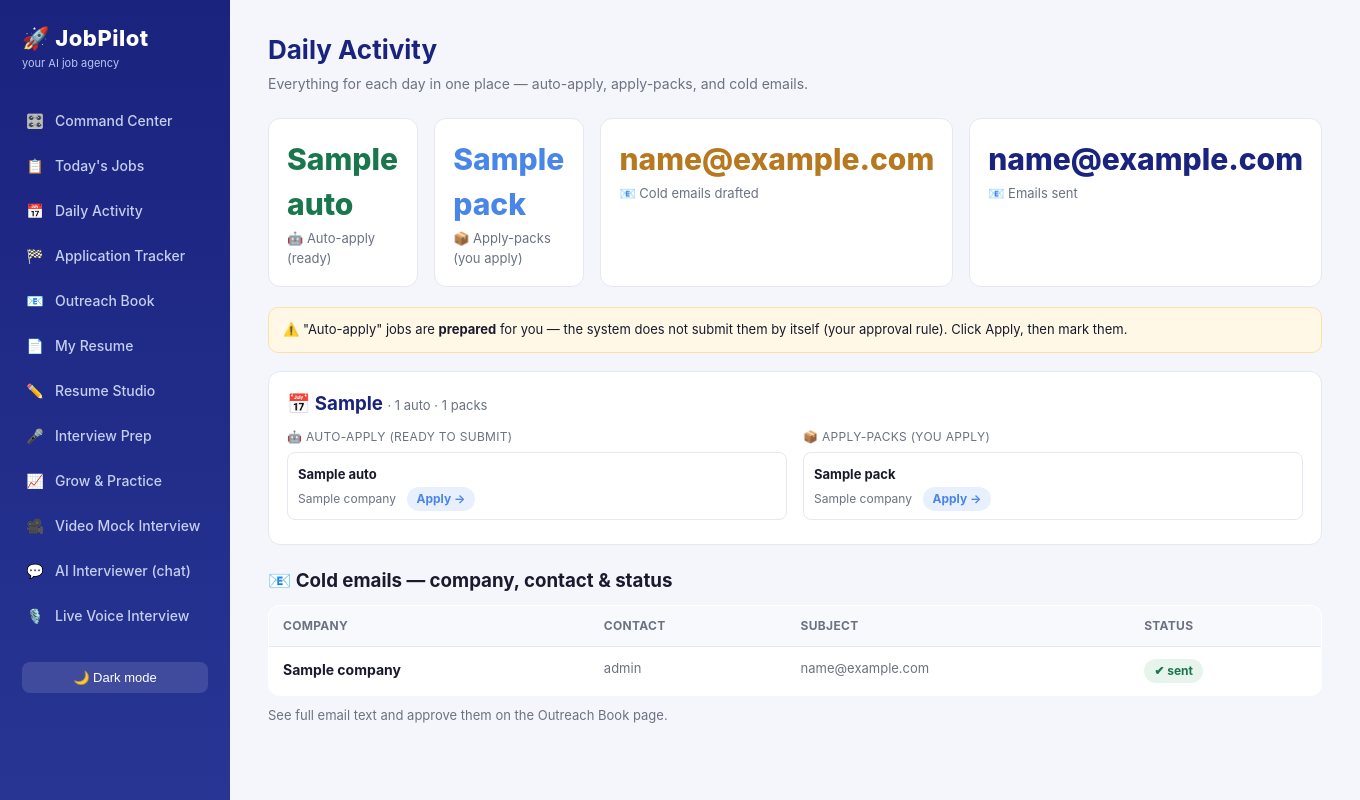
After one commit to vasaviAnnapureddy/JobPilot, a Django app: template web/dashboard/templates/dashboard/activity.html in a window 1360 px wide. The commit adds this page. Run offline with Django 5.2, Linux system fonts and the light colour scheme; the template is opened without the code that fills it: most values are stand-ins (such as "Sample title", 1, 10 or a date in 2020).

Commit message:
Add Daily Activity tracker (3 lanes per day) + dark mode toggle
- Daily Activity page: per-day view of auto-apply / apply-packs / cold emails,
  with company, role, apply links, and email status. Honest label that
  auto-apply is prepared (not auto-submitted).
- Dark mode: theme toggle in sidebar, persists via localStorage
- verified in browser: activity shows 10 auto/17 packs/10 emails; dark mode works

Co-Authored-By: Claude Fable 5 <noreply@anthropic.com>

```diff
--- /dev/null
+++ b/web/dashboard/templates/dashboard/activity.html
@@ -0,0 +1,76 @@
+{% extends "dashboard/base.html" %}
+{% block title %}Daily Activity{% endblock %}
+{% block body %}
+<h1>Daily Activity</h1>
+<p class="sub">Everything for each day in one place — auto-apply, apply-packs, and cold emails.</p>
+
+<div class="grid g4" style="margin-bottom:20px">
+  <div class="card stat"><div class="n" style="color:var(--green)">{{ totals.auto }}</div><div class="l">🤖 Auto-apply (ready)</div></div>
+  <div class="card stat"><div class="n" style="color:var(--blue)">{{ totals.pack }}</div><div class="l">📦 Apply-packs (you apply)</div></div>
+  <div class="card stat"><div class="n" style="color:var(--amber)">{{ totals.emails }}</div><div class="l">📧 Cold emails drafted</div></div>
+  <div class="card stat"><div class="n">{{ totals.emails_sent }}</div><div class="l">📧 Emails sent</div></div>
+</div>
+
+<div class="note" style="background:#fff8e6;border:1px solid #ffe1a6;border-radius:10px;padding:12px 14px;font-size:13px;margin-bottom:18px">
+  ⚠️ "Auto-apply" jobs are <strong>prepared</strong> for you — the system does not submit them by itself (your approval rule). Click Apply, then mark them.
+</div>
+
+{% for d in days %}
+  <div class="card" style="margin-bottom:16px">
+    <h3 style="color:var(--navy);margin-bottom:10px">📅 {{ d.day_short }}
+      <span class="muted" style="font-size:13px;font-weight:400">
+        · {{ d.auto|length }} auto · {{ d.pack|length }} packs</span></h3>
+
+    <div class="grid g2">
+      <!-- Auto-apply -->
+      <div>
+        <div class="muted" style="font-size:12px;text-transform:uppercase;letter-spacing:.3px;margin-bottom:6px">🤖 Auto-apply (ready to submit)</div>
+        {% for j in d.auto %}
+          <div style="padding:8px 10px;border:1px solid var(--line);border-radius:8px;margin-bottom:6px">
+            <strong style="font-size:13px">{{ j.title|truncatechars:40 }}</strong><br>
+            <span class="muted" style="font-size:12px">{{ j.company }}</span>
+            {% if j.apply_url %}<a href="{{ j.apply_url }}" target="_blank" class="pill b" style="margin-left:6px;text-decoration:none">Apply →</a>{% endif %}
+          </div>
+        {% empty %}<div class="muted" style="font-size:13px">None</div>{% endfor %}
+      </div>
+      <!-- Apply-packs -->
+      <div>
+        <div class="muted" style="font-size:12px;text-transform:uppercase;letter-spacing:.3px;margin-bottom:6px">📦 Apply-packs (you apply)</div>
+        {% for j in d.pack %}
+          <div style="padding:8px 10px;border:1px solid var(--line);border-radius:8px;margin-bottom:6px">
+            <strong style="font-size:13px">{{ j.title|truncatechars:40 }}</strong><br>
+            <span class="muted" style="font-size:12px">{{ j.company }}</span>
+            {% if j.apply_url %}<a href="{{ j.apply_url }}" target="_blank" class="pill b" style="margin-left:6px;text-decoration:none">Apply →</a>{% endif %}
+          </div>
+        {% empty %}<div class="muted" style="font-size:13px">None</div>{% endfor %}
+      </div>
+    </div>
+  </div>
+{% empty %}
+  <div class="card muted" style="text-align:center;padding:24px">No activity yet. Press START and run the agent.</div>
+{% endfor %}
+
+<!-- Cold emails -->
+<h3 style="margin:22px 0 10px">📧 Cold emails — company, contact & status</h3>
+<table>
+  <thead><tr><th>Company</th><th>Contact</th><th>Subject</th><th>Status</th></tr></thead>
+  <tbody>
+  {% for o in outreach %}
+    <tr>
+      <td><strong>{{ o.company }}</strong></td>
+      <td class="muted">{{ o.contact_role|default:'HR' }}</td>
+      <td class="muted">{{ o.email_subject|truncatechars:45 }}</td>
+      <td>
+        {% if o.sent_at %}<span class="pill a">✔ sent</span>
+        {% elif o.approved_by_me %}<span class="pill b">approved</span>
+        {% else %}<span class="pill warn">⏳ awaiting you</span>{% endif %}
+        {% if o.replied %}<span class="pill a">💬 replied</span>{% endif %}
+      </td>
+    </tr>
+  {% empty %}
+    <tr><td colspan="4" class="muted" style="text-align:center;padding:20px">No cold emails yet.</td></tr>
+  {% endfor %}
+  </tbody>
+</table>
+<p class="muted" style="margin-top:10px">See full email text and approve them on the <a href="/outreach/">Outreach Book</a> page.</p>
+{% endblock %}
--- a/web/dashboard/templates/dashboard/base.html
+++ b/web/dashboard/templates/dashboard/base.html
@@ -10,6 +10,12 @@
       --red:#c0392b; --bg:#f4f6fb; --card:#fff; --ink:#1a1a2e; --muted:#6b7280;
       --line:#e4e8f0;
     }
+    html[data-theme="dark"]{
+      --navy:#8ea9ff; --blue:#5b93f0; --green:#3dc789; --amber:#e0a83c;
+      --bg:#12151f; --card:#1b1f2e; --ink:#e6eaf3; --muted:#9aa3b5; --line:#2a3040;
+    }
+    html[data-theme="dark"] th{background:#232838;color:#9aa3b5}
+    html[data-theme="dark"] .side{background:linear-gradient(180deg,#0f1320,#161b2b)}
     *{box-sizing:border-box;margin:0;padding:0}
     body{font-family:-apple-system,Segoe UI,Roboto,Arial,sans-serif;background:var(--bg);
          color:var(--ink);line-height:1.5}
@@ -72,6 +78,7 @@
     <nav class="nav">
       <a href="/" class="{% if page == 'home' %}active{% endif %}"><span class="ico">🎛️</span> Command Center</a>
       <a href="/jobs/" class="{% if page == 'jobs' %}active{% endif %}"><span class="ico">📋</span> Today's Jobs</a>
+      <a href="/activity/" class="{% if page == 'activity' %}active{% endif %}"><span class="ico">📅</span> Daily Activity</a>
       <a href="/tracker/" class="{% if page == 'tracker' %}active{% endif %}"><span class="ico">🏁</span> Application Tracker</a>
       <a href="/outreach/" class="{% if page == 'outreach' %}active{% endif %}"><span class="ico">📧</span> Outreach Book</a>
       <a href="/my-resume/" class="{% if page == 'my_resume' %}active{% endif %}"><span class="ico">📄</span> My Resume</a>
@@ -82,10 +89,23 @@
       <a href="/chat/" class="{% if page == 'chat' %}active{% endif %}"><span class="ico">💬</span> AI Interviewer (chat)</a>
       <a href="/live/" class="{% if page == 'live' %}active{% endif %}"><span class="ico">🎙️</span> Live Voice Interview</a>
     </nav>
+    <div style="padding:14px 22px;margin-top:10px">
+      <button id="themeBtn" style="background:rgba(255,255,255,.12);color:#fff;border:none;
+        padding:8px 14px;border-radius:8px;font-size:13px;cursor:pointer;width:100%">🌙 Dark mode</button>
+    </div>
   </aside>
   <main class="main">
     {% block body %}{% endblock %}
   </main>
 </div>
+<script>
+  (function(){
+    const root=document.documentElement, btn=document.getElementById('themeBtn');
+    function apply(t){ root.setAttribute('data-theme',t); localStorage.setItem('jp_theme',t);
+      if(btn) btn.textContent = t==='dark' ? '☀️ Light mode' : '🌙 Dark mode'; }
+    apply(localStorage.getItem('jp_theme') || 'light');
+    if(btn) btn.onclick=()=>apply(root.getAttribute('data-theme')==='dark'?'light':'dark');
+  })();
+</script>
 </body>
 </html>
--- a/web/jobpilot_web/urls.py
+++ b/web/jobpilot_web/urls.py
@@ -5,6 +5,7 @@ urlpatterns = [
     path("", views.command_center, name="command_center"),
     path("toggle/", views.toggle_switch, name="toggle_switch"),
     path("jobs/", views.jobs, name="jobs"),
+    path("activity/", views.activity_page, name="activity"),
     path("tracker/", views.tracker, name="tracker"),
     path("tracker/update/", views.update_application, name="update_application"),
     path("outreach/", views.outreach_book, name="outreach"),
```
Also changed, not shown: web/dashboard/views.py (+39 -0 lines).
